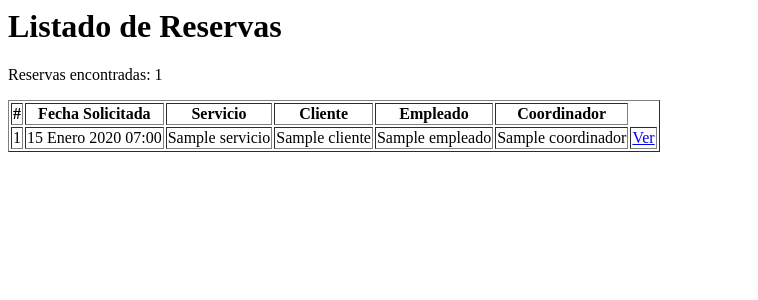
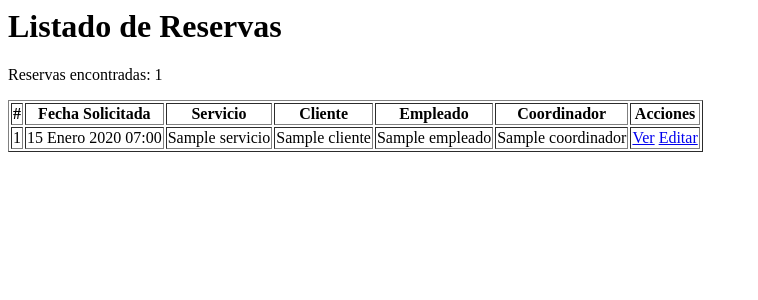
Before and after one commit to alkemyTech/CFITDF-Django-W2-Back-S3, a Django app: page /reserva_servicio/ in a window 1280 px wide. Shown: the top 300 px of the page, without its empty margins (0-758 px from the left). Run offline with Django 5.2, Linux system fonts and the light colour scheme; tables that the repository leaves empty hold one stand-in row (values such as "Sample post").

Commit message:
ReservaServicio-Update

```diff
--- a/WebApp/servicios/urls.py
+++ b/WebApp/servicios/urls.py
@@ -24,6 +24,6 @@ urlpatterns = [
     path('reserva_servicio/crear/', views.ReservaServicioCreateView.as_view(), name='reserva_servicio_crear'),
     path('reserva_servicio/<int:pk>/', views.ReservaServicioDetailView.as_view(), name='reserva_servicio_detalle'),
     path('reserva_servicio/', views.ReservaServicioListView.as_view(), name='reserva_servicio_listar'),
-    path('reserva_servicio/listar/', views.ReservaServicioListView.as_view(), name='reserva_servicio_listar')
-
+    path('reserva_servicio/listar/', views.ReservaServicioListView.as_view(), name='reserva_servicio_listar'),
+    path('reserva_servicio/editar/<int:pk>/', views.ReservaServicioUpdateView.as_view(), name='reserva_servicio_editar'),
 ]
--- a/WebApp/servicios/views.py
+++ b/WebApp/servicios/views.py
@@ -136,3 +136,15 @@ class ReservaServicioListView(ListView):
 
     def get_queryset(self):
         return ReservaServicio.objects.all()
+
+
+class ReservaServicioUpdateView(UpdateView):
+    model = ReservaServicio
+    template_name = 'editar.html'
+    form_class = ReservaServicioForm
+    success_url = reverse_lazy('WebApp:reserva_servicio_listar')
+
+    def get_context_data(self, **kwargs):
+        context = super().get_context_data(**kwargs)
+        context["titulo_vista"] = "Modificar Reserva"
+        return context
--- a/WebApp/templates/servicios/listar_reserva_servicio.html
+++ b/WebApp/templates/servicios/listar_reserva_servicio.html
@@ -10,6 +10,7 @@
             <th>Cliente</th>
             <th>Empleado</th>
             <th>Coordinador</th>
+            <th>Acciones</th>
         </tr>
     </thead>
     <tbody>
@@ -23,6 +24,7 @@
             <td>{{ reserva_servicio.coordinador_asignado.nombre }}</td>
             <td>
                 <a href="{% url 'WebApp:reserva_servicio_detalle' reserva_servicio.id %}">Ver</a>
+                <a href="{% url 'WebApp:reserva_servicio_editar' reserva_servicio.id %}">Editar</a>
             </td>
         </tr>
         {% endfor %}
```
Also changed, not shown: WebApp/servicios/forms.py (+7 -1 lines).
